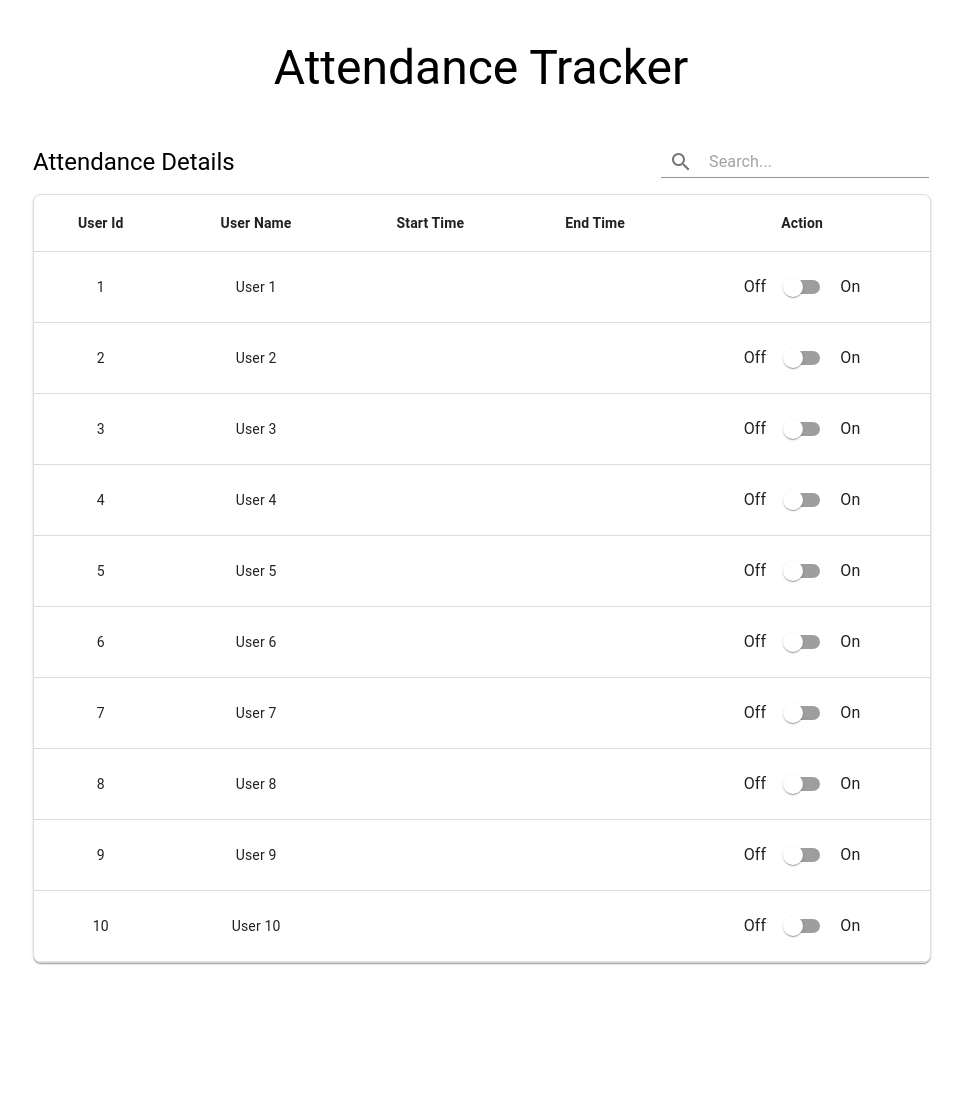
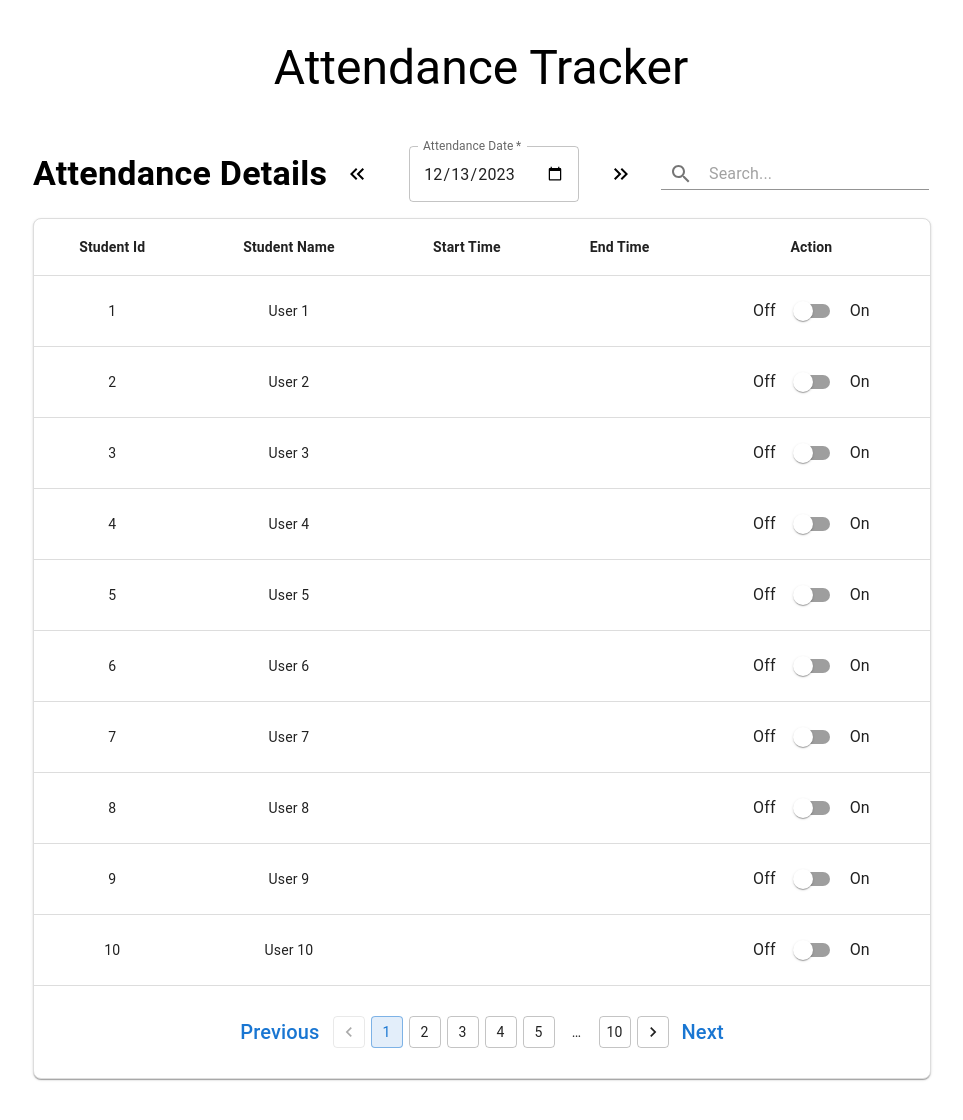
Before and after one commit to katariyakhushi/attendence-tracker, a React (Create React App) app: page /Table in a window 1280 px wide. Shown: the top 1120 px of the page, without its empty margins (159-1122 px from the left). Before the commit the page ends 1063 px from the top, so only its background shows below. Built offline with nearby package versions, Linux system fonts and the light colour scheme.

Commit message:
update table

```diff
--- a/package.json
+++ b/package.json
@@ -3,11 +3,17 @@
   "version": "0.1.0",
   "private": true,
   "dependencies": {
+    "@date-io/dayjs": "^2.17.0",
     "@emotion/react": "^11.11.1",
     "@emotion/styled": "^11.11.0",
+    "@material-ui/pickers": "^3.3.11",
     "@mui/icons-material": "^5.14.19",
+    "@mui/lab": "^5.0.0-alpha.156",
     "@mui/material": "^5.14.20",
+    "@mui/x-date-pickers": "^6.18.4",
     "bootstrap": "^5.3.2",
+    "date-fns": "^2.30.0",
+    "dayjs": "^1.11.10",
     "react": "^18.2.0",
     "react-bootstrap": "^2.9.1",
     "react-dom": "^18.2.0",
--- a/src/Components/Profile.js
+++ b/src/Components/Profile.js
@@ -92,7 +92,7 @@ export default function Profile() {
             </Button>
             <Grid container justifyContent="flex-end">
               <Grid item>
-                <Link href="/" variant="body2">
+                <Link href="/" variant="body2" style={{textDecoration: 'none'}}>
                   Back to Home
                 </Link>
               </Grid>
--- a/src/Components/Signin.js
+++ b/src/Components/Signin.js
@@ -11,12 +11,17 @@ import Box from '@mui/material/Box';
 import LockOutlinedIcon from '@mui/icons-material/LockOutlined';
 import Typography from '@mui/material/Typography';
 import Container from '@mui/material/Container';
-import {createTheme, ThemeProvider} from '@mui/material/styles';
-
+import { createTheme, ThemeProvider } from '@mui/material/styles';
+import IconButton from '@mui/material/IconButton';
+import InputAdornment from '@mui/material/InputAdornment';
+import Visibility from '@mui/icons-material/Visibility';
+import VisibilityOff from '@mui/icons-material/VisibilityOff';
 
 const defaultTheme = createTheme();
 
 export default function SignIn() {
+  const [showPassword, setShowPassword] = React.useState(false);
+
   const handleSubmit = (event) => {
     event.preventDefault();
     const data = new FormData(event.currentTarget);
@@ -26,10 +31,14 @@ export default function SignIn() {
     });
   };
 
+  const handleTogglePasswordVisibility = () => {
+    setShowPassword((prev) => !prev);
+  };
+
   return (
     <ThemeProvider theme={defaultTheme}>
       <Container component="main" maxWidth="xs">
-                <CssBaseline/>
+        <CssBaseline />
         <Box
           sx={{
             marginTop: 8,
@@ -38,22 +47,21 @@ export default function SignIn() {
             alignItems: 'center',
           }}
         >
-                    <Avatar sx={{m: 1, bgcolor: 'secondary.main'}}>
-                        <LockOutlinedIcon/>
+          <Avatar sx={{ m: 1, bgcolor: 'secondary.main' }}>
+            <LockOutlinedIcon />
           </Avatar>
           <Typography component="h1" variant="h5">
             Sign in
           </Typography>
-                    <Box component="form" onSubmit={handleSubmit} noValidate sx={{mt: 1}}>
+          <Box component="form" onSubmit={handleSubmit} noValidate sx={{ mt: 1 }}>
             <TextField
               margin="normal"
               required
               fullWidth
               id="Mobile number"
               label="Mobile number"
-                            name="Mobile number"
+              name="Mobilenumber"
               autoComplete="Mobile number"
-
             />
             <Grid item xs={12}>
               <Typography variant="body2" color="textSecondary">
@@ -66,19 +74,28 @@ export default function SignIn() {
               fullWidth
               name="password"
               label="Password"
-                            type="password"
+              type={showPassword ? 'text' : 'password'}
               id="password"
               autoComplete="current-password"
+              InputProps={{
+                endAdornment: (
+                  <InputAdornment position="end">
+                    <IconButton onClick={handleTogglePasswordVisibility} edge="end">
+                      {showPassword ? <VisibilityOff /> : <Visibility />}
+                    </IconButton>
+                  </InputAdornment>
+                ),
+              }}
             />
             <FormControlLabel
-                            control={<Checkbox value="remember" color="primary"/>}
+              control={<Checkbox value="remember" color="primary" />}
               label="Remember me"
             />
             <Button
               type="submit"
               fullWidth
               variant="contained"
-                            sx={{mt: 3, mb: 2}}
+              sx={{ mt: 3, mb: 2 }}
             >
               Sign In
             </Button>
--- a/src/Components/Signup.js
+++ b/src/Components/Signup.js
@@ -97,6 +97,10 @@ export default function SignUp() {
                   label="Date of Birth"
                   name="DOB"
                   autoComplete="DOB"
+                  type="date"  // Set type to "date" for date input
+                  InputLabelProps={{
+                    shrink: true,
+                  }}
                 />
               </Grid>
               <Grid item xs={12}>
@@ -112,10 +116,10 @@ export default function SignUp() {
                 />
               </Grid>
               <Grid item xs={12}>
-  <Typography variant="body2" color="textSecondary">
-    Must be at least 8-20 digits
-  </Typography>
-</Grid>
+                <Typography variant="body2" color="textSecondary">
+                  *Must be at least 8-20 digits
+                </Typography>
+              </Grid>
 
             </Grid>
             <Button
--- a/src/Components/Table.js
+++ b/src/Components/Table.js
@@ -1,4 +1,4 @@
-import React, { useState } from 'react';
+import React, { useEffect, useState } from 'react';
 import {
   Table,
   TableBody,
@@ -14,8 +14,12 @@ import {
   InputAdornment,
   Input,
   IconButton,
+  TextField,
 } from '@mui/material';
 import SearchIcon from '@mui/icons-material/Search';
+import Pagination from '@mui/material/Pagination';
+import KeyboardDoubleArrowLeftSharpIcon from '@mui/icons-material/KeyboardDoubleArrowLeftSharp';
+import KeyboardDoubleArrowRightSharpIcon from '@mui/icons-material/KeyboardDoubleArrowRightSharp';
 
 const AttendanceTracker = () => {
   const initialData = Array.from({ length: 10 }, (_, index) => ({
@@ -27,6 +31,26 @@ const AttendanceTracker = () => {
   }));
 
   const [attendanceRecords, setAttendanceRecords] = useState(initialData);
+  const [counter, setCounter] = useState(0);
+  const [selectedDate, setSelectedDate] = useState(new Date());
+
+  const handleLeft = () => {
+    setCounter((prevCounter) => prevCounter + 1);
+    setSelectedDate((prevDate) => {
+      const newDate = new Date(prevDate);
+      newDate.setDate(prevDate.getDate() + 1);
+      return newDate;
+    });
+  };
+
+  const handleRight = () => {
+    setCounter((prevCounter) => prevCounter - 1);
+    setSelectedDate((prevDate) => {
+      const newDate = new Date(prevDate);
+      newDate.setDate(prevDate.getDate() - 1);
+      return newDate;
+    });
+  };
 
   const handleSwitchChange = (index) => {
     const updatedRecords = [...attendanceRecords];
@@ -47,7 +71,6 @@ const AttendanceTracker = () => {
       <Typography variant="h3" marginBottom="50px">
         Attendance Tracker
       </Typography>
-
       <Box width="70%" marginBottom="100px">
         <Box
           display="flex"
@@ -55,8 +78,33 @@ const AttendanceTracker = () => {
           alignItems="center"
           marginBottom={2}
         >
-          <Typography variant="h5">Attendance Details</Typography>
+          <Typography variant="h4" sx={{ fontWeight: 'bold' }}>
+            Attendance Details
+          </Typography>
+          <Box display="flex" alignItems="center">
+            <KeyboardDoubleArrowLeftSharpIcon
+              style={{ marginRight: '20px', cursor: 'pointer' }}
 
+              onClick={handleRight}
+            />
+            <TextField
+              required
+              fullWidth
+              id="attendanceDate"
+              label="Attendance Date"
+              name="attendanceDate"
+              type="date"
+              InputLabelProps={{
+                shrink: true,
+              }}
+              style={{ marginLeft: '20px' }}
+              value={selectedDate.toISOString().split('T')[0]}
+            />
+            <KeyboardDoubleArrowRightSharpIcon
+              style={{ marginLeft: '30px', cursor: 'pointer' }}
+              onClick={handleLeft}
+            />
+          </Box>
           <Typography>
             <Box display="flex" alignItems="center">
               <Typography variant="h6" color="#555" marginRight="10px"></Typography>
@@ -73,7 +121,6 @@ const AttendanceTracker = () => {
             </Box>
           </Typography>
         </Box>
-
         <TableContainer
           component={Paper}
           sx={{
@@ -92,7 +139,7 @@ const AttendanceTracker = () => {
                     borderBottom: '1px solid #ddd',
                   }}
                 >
-                  User Id
+                  Student Id
                 </TableCell>
                 <TableCell
                   style={{
@@ -101,7 +148,7 @@ const AttendanceTracker = () => {
                     borderBottom: '1px solid #ddd',
                   }}
                 >
-                  User Name
+                  Student Name
                 </TableCell>
                 <TableCell
                   style={{
@@ -167,6 +214,14 @@ const AttendanceTracker = () => {
               ))}
             </TableBody>
           </Table>
+          <Box display="flex" alignItems="center" justifyContent="center" mt="30px" mb="30px">
+            <Typography variant="h6" color="primary">Previous</Typography>
+            <Stack spacing={2} sx={{ marginLeft: '10px', marginRight: '10px' }}>
+              <Pagination count={10} variant="outlined" shape="rounded" color='primary' />
+            </Stack>
+
+            <Typography variant="h6" color="primary">Next</Typography>
+          </Box>
         </TableContainer>
       </Box>
     </Box>
```
Also changed, not shown: src/Components/Topbar.js (+29 -15 lines). Lines whose indentation alone changed are shown as unchanged.
